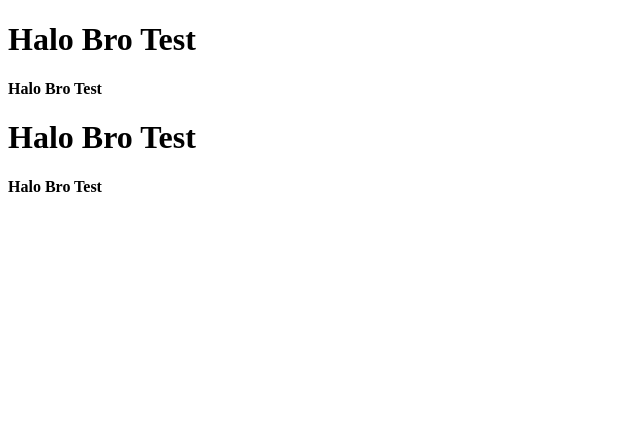
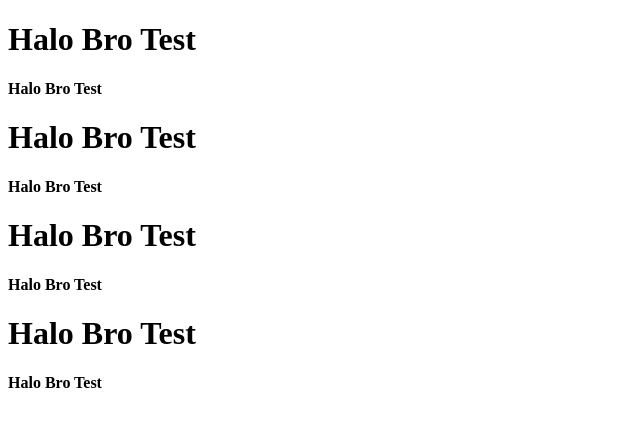
Before and after one commit to reshaelfianur/test, a plain HTML site: page index.html in a window 1280 px wide. Shown: the whole page, without its empty margins (0-640 px from the left). Drawn offline with Linux system fonts and the light colour scheme.

Commit message:
tambahan acak

```diff
--- a/index.html
+++ b/index.html
@@ -5,9 +5,11 @@
 </head>
 <body>
 	<h1>Halo Bro Test</h1>
+	<h4>Halo Bro Test</h4><h1>Halo Bro Test</h1>
 	<h4>Halo Bro Test</h4>
 
 	<h1>Halo Bro Test</h1>
+	<h4>Halo Bro Test</h4><h1>Halo Bro Test</h1>
 	<h4>Halo Bro Test</h4>
 </body>
 </html>
```
